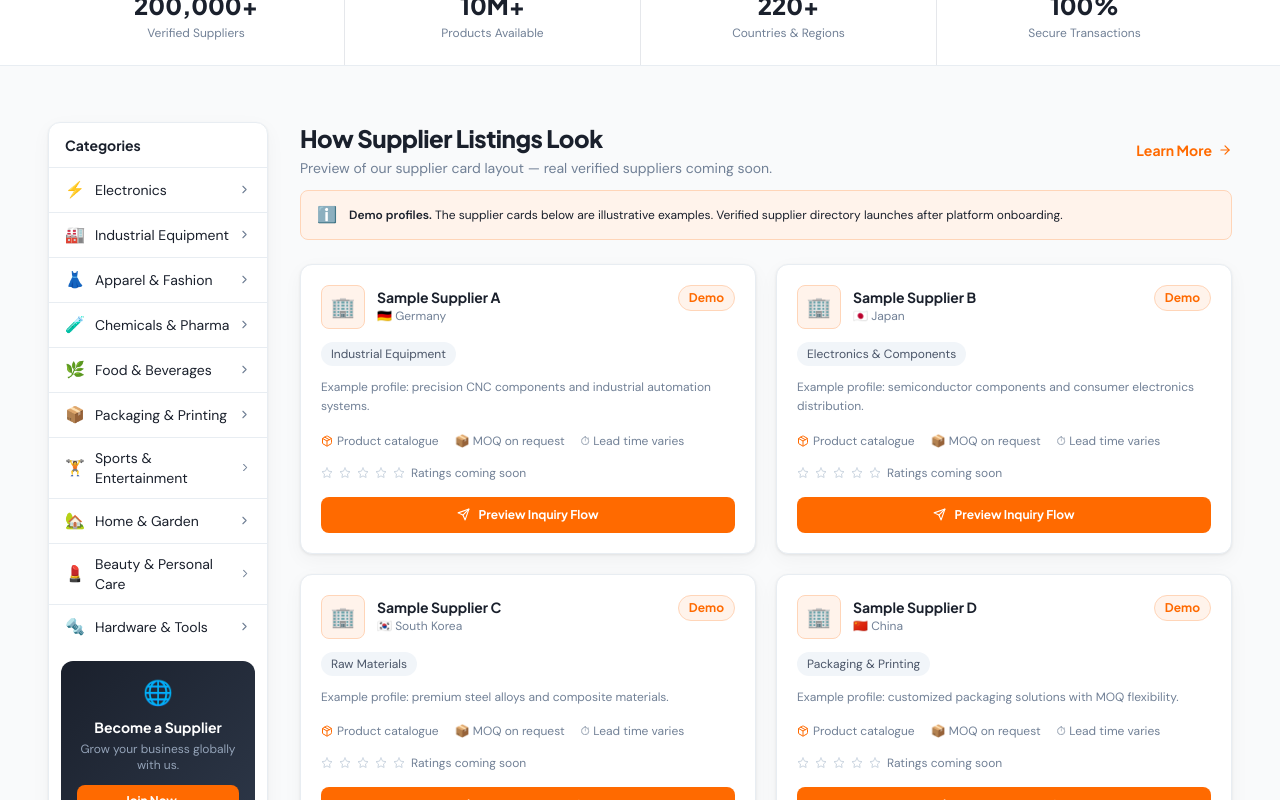
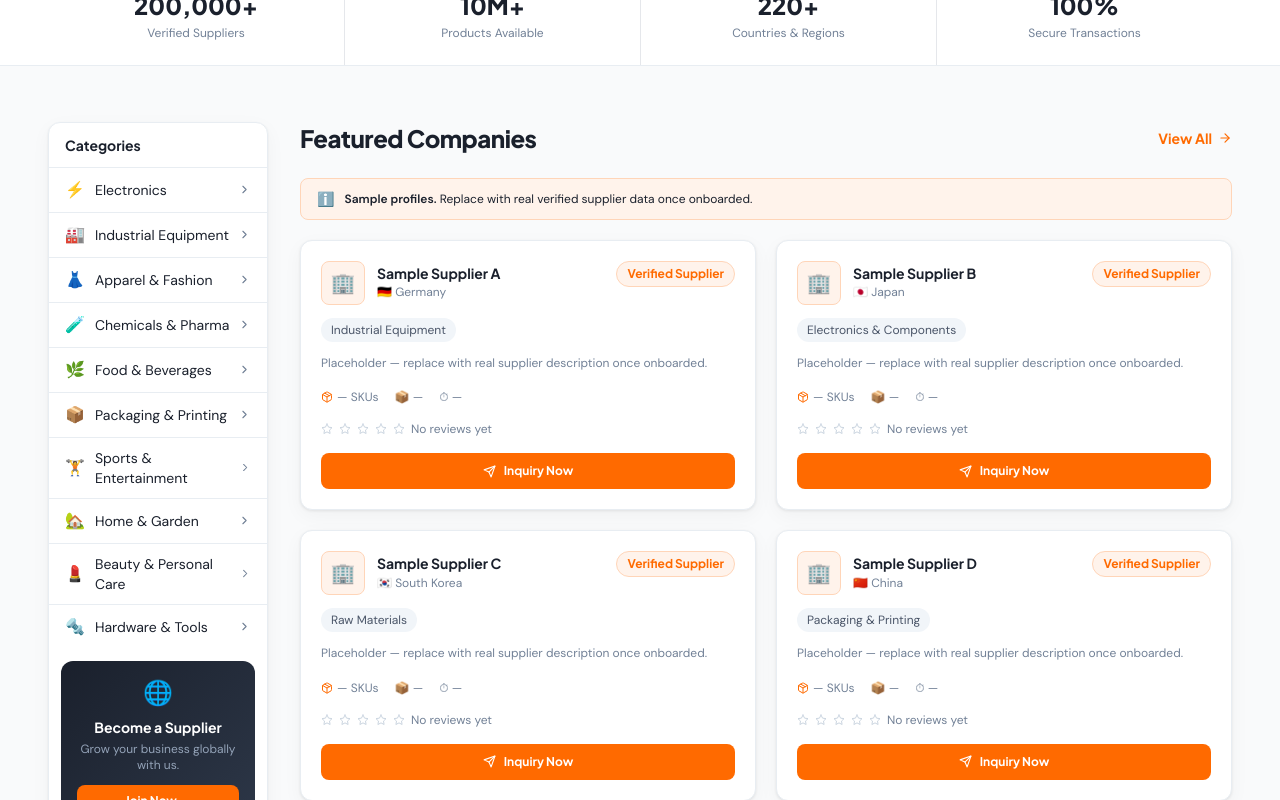
Before and after one commit to idgmedia2025-app/ALLCATALOGUE, a React (Vite) app: page / in a window 1280 px wide. Shown: the part 760-1560 px from the top of the page. Built offline with nearby package versions, Linux system fonts and the light colour scheme.

Commit message:
Refactor supplier profiles and improve UI elements
Updated sample supplier profiles to include placeholders for real data. Enhanced UI elements and descriptions for clarity.

```diff
--- a/src/pages/HomePage.tsx
+++ b/src/pages/HomePage.tsx
@@ -83,43 +83,81 @@ const categories = [
   { icon: '🔩', label: 'Hardware & Tools' },
 ]
 
-// Sample/demo supplier profiles — replace with real verified suppliers once onboarded.
+// TODO: Replace each entry below with real verified supplier data once onboarded.
+// All fields (name, country, industry, skus, badge, rating, reviews, desc, minOrder, leadTime)
+// should come from your Supabase `suppliers` table via API call.
 const sampleCompanies = [
   {
     name: 'Sample Supplier A',
     country: '🇩🇪 Germany',
     industry: 'Industrial Equipment',
-    desc: 'Example profile: precision CNC components and industrial automation systems.',
+    skus: '— SKUs',
+    badge: 'Verified Supplier',
+    rating: 0,
+    reviews: 0,
+    desc: 'Placeholder — replace with real supplier description once onboarded.',
+    minOrder: '—',
+    leadTime: '—',
   },
   {
     name: 'Sample Supplier B',
     country: '🇯🇵 Japan',
     industry: 'Electronics & Components',
-    desc: 'Example profile: semiconductor components and consumer electronics distribution.',
+    skus: '— SKUs',
+    badge: 'Verified Supplier',
+    rating: 0,
+    reviews: 0,
+    desc: 'Placeholder — replace with real supplier description once onboarded.',
+    minOrder: '—',
+    leadTime: '—',
   },
   {
     name: 'Sample Supplier C',
     country: '🇰🇷 South Korea',
     industry: 'Raw Materials',
-    desc: 'Example profile: premium steel alloys and composite materials.',
+    skus: '— SKUs',
+    badge: 'Verified Supplier',
+    rating: 0,
+    reviews: 0,
+    desc: 'Placeholder — replace with real supplier description once onboarded.',
+    minOrder: '—',
+    leadTime: '—',
   },
   {
     name: 'Sample Supplier D',
     country: '🇨🇳 China',
     industry: 'Packaging & Printing',
-    desc: 'Example profile: customized packaging solutions with MOQ flexibility.',
+    skus: '— SKUs',
+    badge: 'Verified Supplier',
+    rating: 0,
+    reviews: 0,
+    desc: 'Placeholder — replace with real supplier description once onboarded.',
+    minOrder: '—',
+    leadTime: '—',
   },
   {
     name: 'Sample Supplier E',
     country: '🇮🇳 India',
     industry: 'Chemicals & Pharma',
-    desc: 'Example profile: ISO-certified chemical compounds and pharmaceutical ingredients.',
+    skus: '— SKUs',
+    badge: 'Verified Supplier',
+    rating: 0,
+    reviews: 0,
+    desc: 'Placeholder — replace with real supplier description once onboarded.',
+    minOrder: '—',
+    leadTime: '—',
   },
   {
     name: 'Sample Supplier F',
     country: '🇹🇷 Turkey',
     industry: 'Textiles & Apparel',
-    desc: 'Example profile: sustainable fabric solutions with full compliance documentation.',
+    skus: '— SKUs',
+    badge: 'Verified Supplier',
+    rating: 0,
+    reviews: 0,
+    desc: 'Placeholder — replace with real supplier description once onboarded.',
+    minOrder: '—',
+    leadTime: '—',
   },
 ]
 
@@ -243,30 +281,26 @@ export default function HomePage() {
 
           {/* Main content */}
           <div>
-            <div className="flex items-center justify-between mb-3">
-              <div>
-                <h2 className="section-title text-2xl">How Supplier Listings Look</h2>
-                <p className="text-sm font-body mt-1" style={{ color: 'var(--muted)' }}>
-                  Preview of our supplier card layout — real verified suppliers coming soon.
-                </p>
-              </div>
-              <Link to="/solutions" className="flex items-center gap-1.5 text-sm font-display font-bold hover:gap-3 transition-all" style={{ color: 'var(--orange)' }}>
-                Learn More <ArrowRight size={14} />
-              </Link>
+            <div className="flex items-center justify-between mb-6">
+              <h2 className="section-title text-2xl">Featured Companies</h2>
+              <a href="#" className="flex items-center gap-1.5 text-sm font-display font-bold hover:gap-3 transition-all" style={{ color: 'var(--orange)' }}>
+                View All <ArrowRight size={14} />
+              </a>
             </div>
 
-            {/* Demo disclosure banner */}
-            <div className="mb-6 rounded-lg px-4 py-3 flex items-center gap-3"
+            {/* TODO: Remove this banner once real suppliers are onboarded */}
+            <div className="mb-5 rounded-lg px-4 py-2.5 flex items-center gap-2.5"
               style={{ background: 'var(--orange-light)', border: '1px solid var(--orange-mid)' }}>
-              <span className="text-base">ℹ️</span>
+              <span className="text-sm">ℹ️</span>
               <p className="text-xs font-body" style={{ color: 'var(--navy)' }}>
-                <strong>Demo profiles.</strong> The supplier cards below are illustrative examples. Verified supplier directory launches after platform onboarding.
+                <strong>Sample profiles.</strong> Replace with real verified supplier data once onboarded.
               </p>
             </div>
 
             <div className="grid sm:grid-cols-2 xl:grid-cols-2 gap-5">
               {sampleCompanies.map(company => (
                 <div key={company.name} className="card p-5 group cursor-pointer">
+                  {/* Header */}
                   <div className="flex items-start justify-between mb-3">
                     <div className="flex items-center gap-3">
                       <div className="w-11 h-11 rounded-lg flex items-center justify-center text-xl flex-shrink-0"
@@ -280,9 +314,10 @@ export default function HomePage() {
                         <p className="text-xs font-body mt-0.5" style={{ color: 'var(--muted)' }}>{company.country}</p>
                       </div>
                     </div>
-                    <span className="tag-orange text-xs">Demo</span>
+                    <span className="tag-orange text-xs">{company.badge}</span>
                   </div>
 
+                  {/* Industry */}
                   <span className="inline-block text-xs font-body px-2.5 py-1 rounded-full mb-3"
                     style={{ background: '#f1f5f9', color: 'var(--navy-light)' }}>
                     {company.industry}
@@ -292,25 +327,36 @@ export default function HomePage() {
                     {company.desc}
                   </p>
 
+                  {/* Meta */}
                   <div className="flex items-center gap-4 mb-4 text-xs font-body" style={{ color: 'var(--muted)' }}>
                     <span className="flex items-center gap-1">
                       <Package size={12} style={{ color: 'var(--orange)' }} />
-                      Product catalogue
+                      {company.skus}
                     </span>
-                    <span>📦 MOQ on request</span>
-                    <span>⏱ Lead time varies</span>
+                    <span>📦 {company.minOrder}</span>
+                    <span>⏱ {company.leadTime}</span>
                   </div>
 
+                  {/* Rating */}
                   <div className="flex items-center gap-1.5 mb-4">
                     {[...Array(5)].map((_, i) => (
-                      <Star key={i} size={12} style={{ color: '#cbd5e0' }} />
+                      <Star key={i} size={12}
+                        fill={company.rating > 0 && i < Math.floor(company.rating) ? 'var(--orange)' : 'none'}
+                        style={{ color: company.rating > 0 ? 'var(--orange)' : '#cbd5e0' }} />
                     ))}
-                    <span className="text-xs font-body" style={{ color: 'var(--muted)' }}>Ratings coming soon</span>
+                    {company.rating > 0
+                      ? <>
+                          <span className="text-xs font-display font-bold" style={{ color: 'var(--navy)' }}>{company.rating}</span>
+                          <span className="text-xs font-body" style={{ color: 'var(--muted)' }}>({company.reviews} reviews)</span>
+                        </>
+                      : <span className="text-xs font-body" style={{ color: 'var(--muted)' }}>No reviews yet</span>
+                    }
                   </div>
 
+                  {/* Action */}
                   <button className="btn-primary w-full text-xs py-2.5 flex items-center justify-center gap-2">
                     <Send size={13} />
-                    Preview Inquiry Flow
+                    Inquiry Now
                   </button>
                 </div>
               ))}
```
